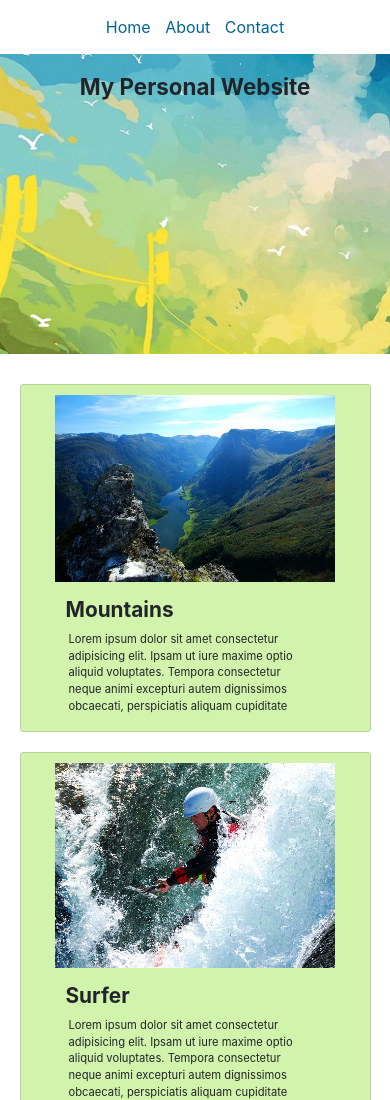
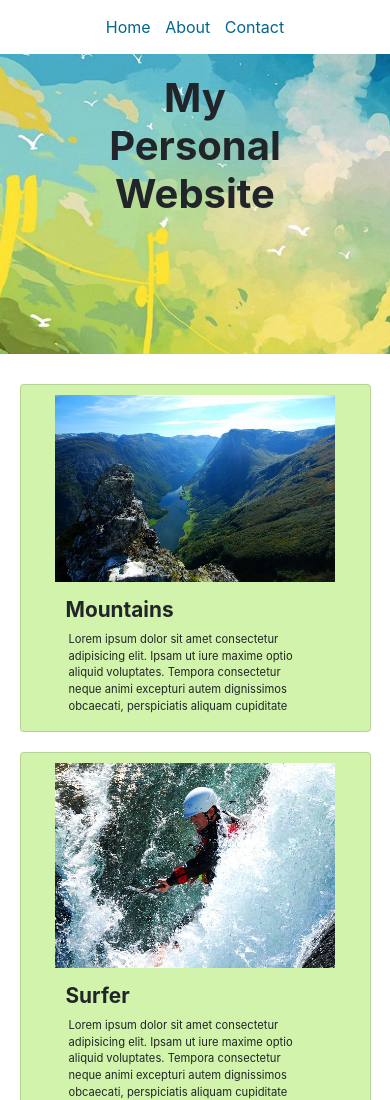
Before and after one commit to FbW-E01/uib-framework-variables-mariagluck, a website: page src/index.html in a window 390 px wide. Shown: the top 1100 px of the page. Drawn offline with nearby package versions, Linux system fonts and the light colour scheme; files that its build step writes are made by us from their sources.

Commit message:
h1 edit for mobile version

```diff
--- a/src/scss/main.scss
+++ b/src/scss/main.scss
@@ -30,7 +30,9 @@ header {
 
 h1 {
    text-align: center;
-   font-size: 1.4em;
+   font-size: 2.5em;
+   width: 50%;
+   margin: auto;
    font-weight: bold;
    padding-top: 20px;
 }
```
